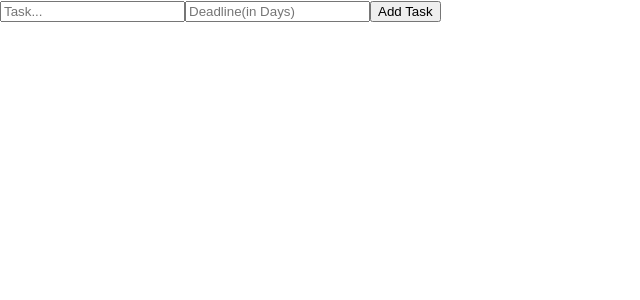
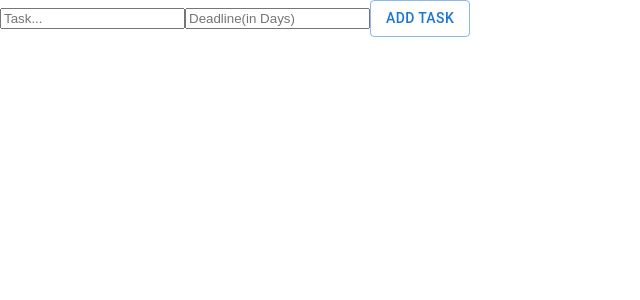
Before and after one commit to bodinzzz/React_TypeScript_TodoList, a React (Create React App) app: page / in a window 1280 px wide. Shown: the top 300 px of the page, without its empty margins (0-640 px from the left). Built offline with nearby package versions, Linux system fonts and the light colour scheme.

Commit message:
install MUI

```diff
--- a/package.json
+++ b/package.json
@@ -3,6 +3,11 @@
   "version": "0.1.0",
   "private": true,
   "dependencies": {
+    "@emotion/react": "^11.10.6",
+    "@emotion/styled": "^11.10.6",
+    "@fontsource/roboto": "^4.5.8",
+    "@mui/icons-material": "^5.11.11",
+    "@mui/material": "^5.11.12",
     "@testing-library/jest-dom": "^5.16.5",
     "@testing-library/react": "^13.4.0",
     "@testing-library/user-event": "^13.5.0",
--- a/src/components/TodoTask.tsx
+++ b/src/components/TodoTask.tsx
@@ -1,5 +1,7 @@
 import React from "react";
 import { ITask } from "../interfaces/ITask";
+import { Button } from "@mui/material";
+import DeleteIcon from "@mui/icons-material/Delete";
 
 interface Props {
   task: ITask;
@@ -10,7 +12,9 @@ const TodoTask = ({ task, completeTask }: Props) => {
   return (
     <div>
       <div>{task.taskName}</div>
-      <button onClick={() => completeTask(task.taskName)}>delete</button>
+      <Button variant="outlined" startIcon={<DeleteIcon />} onClick={() => completeTask(task.taskName)}>
+        delete
+      </Button>
     </div>
   );
 };
--- a/src/pages/Home.tsx
+++ b/src/pages/Home.tsx
@@ -2,6 +2,7 @@ import React, { ChangeEvent, useState } from "react";
 import "./Home.scss";
 import { ITask } from "../interfaces/ITask";
 import TodoTask from "../components/TodoTask";
+import { Button } from "@mui/material";
 
 const Home = () => {
   const [task, setTask] = useState<string>("");
@@ -36,7 +37,9 @@ const Home = () => {
     <div className="home">
       <input type="text" placeholder="Task..." name="task" onChange={handleChange} />
       <input type="number" placeholder="Deadline(in Days)" name="deadline" onChange={handleChange} />
-      <button onClick={addTask}>Add Task</button>
+      <Button variant="outlined" onClick={addTask}>
+        Add Task
+      </Button>
       <div className="todoList">
         {todoList.map((task: ITask, key: number) => {
           <button>delete</button>;
```
Also changed, not shown: 1 other file (tests, documents, lock files or other folders).
